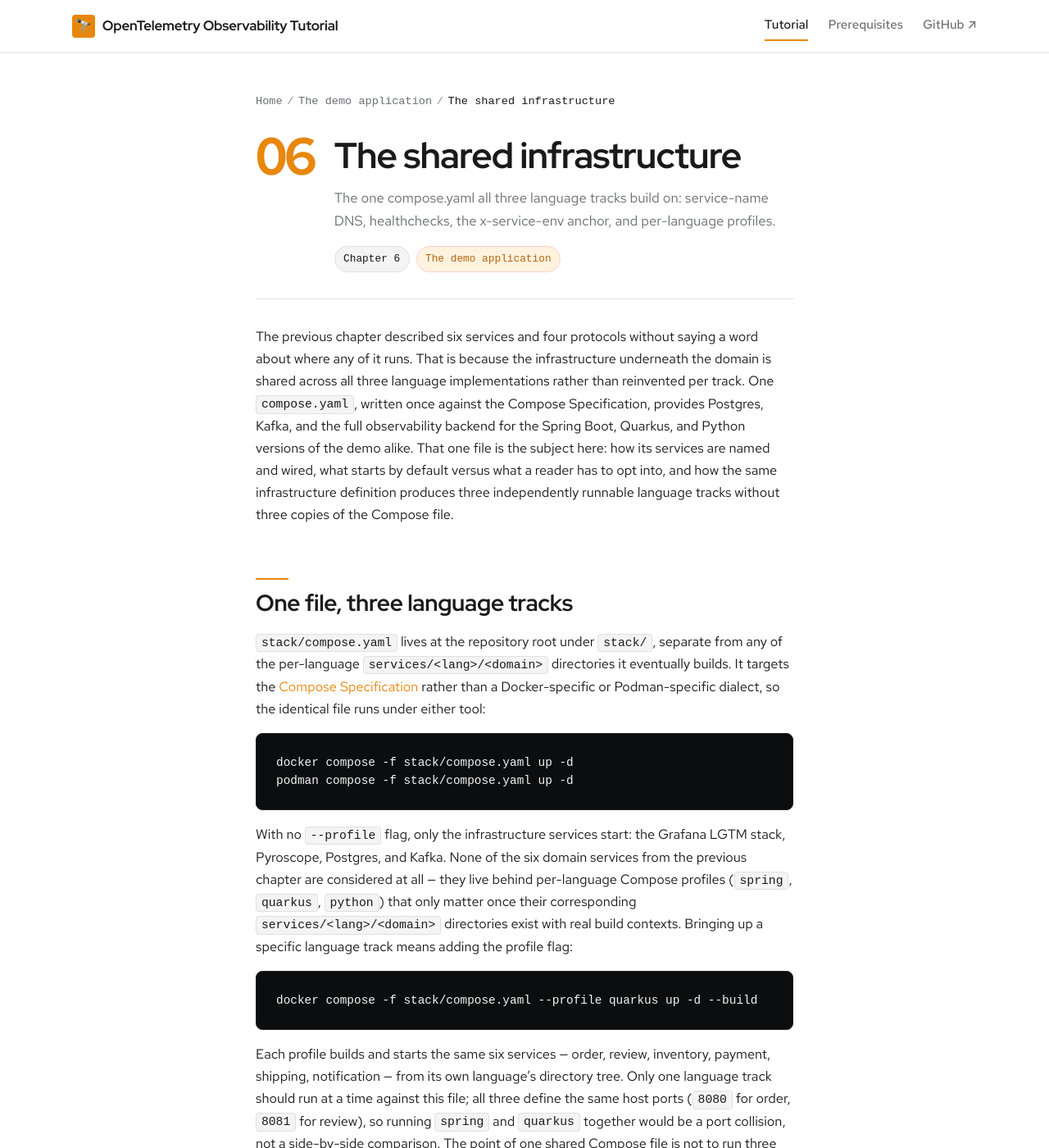
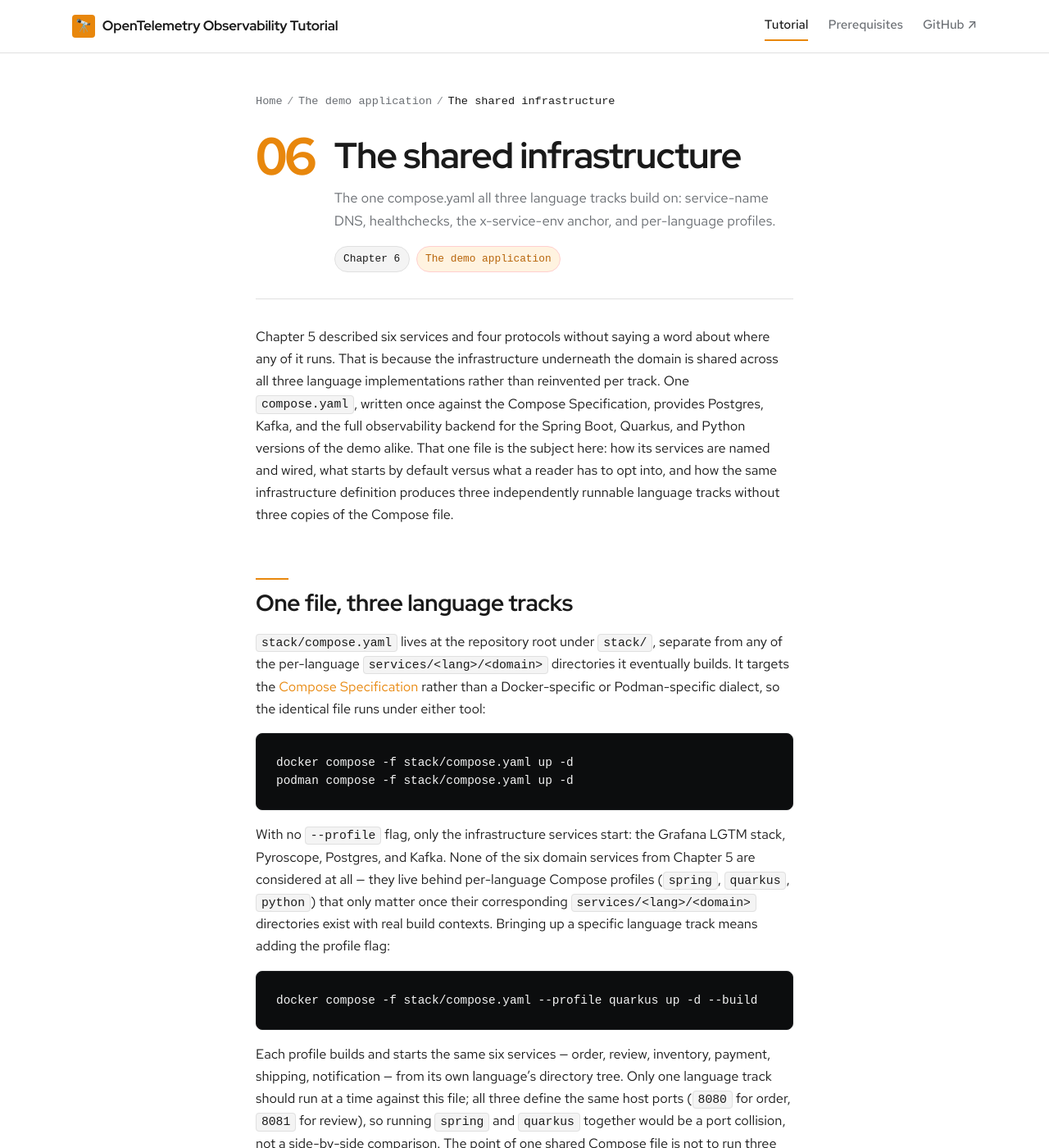
Before and after one commit to patterncatalyst/otel-observability-tutorial, a Jekyll site: the page built from _docs/06-the-shared-infrastructure.md, in a window 1280 px wide and 1400 px high. Shown: the whole window at 82% size. Built offline with Jekyll 4.4.1, drawn with Linux system fonts in a browser that asks for light colours; some web fonts are replaced; some of the changed text lies outside the part shown.

Commit message:
style(docs): name target chapters instead of positional refs (voice pass); mark Phase 2 done

````diff
--- a/_docs/06-the-shared-infrastructure.md
+++ b/_docs/06-the-shared-infrastructure.md
@@ -5,7 +5,7 @@
 description: "The one compose.yaml all three language tracks build on: service-name DNS, healthchecks, the x-service-env anchor, and per-language profiles."
 ---
 
-The previous chapter described six services and four protocols without saying a word about where any of it runs. That is because the infrastructure underneath the domain is shared across all three language implementations rather than reinvented per track. One `compose.yaml`, written once against the Compose Specification, provides Postgres, Kafka, and the full observability backend for the Spring Boot, Quarkus, and Python versions of the demo alike. That one file is the subject here: how its services are named and wired, what starts by default versus what a reader has to opt into, and how the same infrastructure definition produces three independently runnable language tracks without three copies of the Compose file.
+Chapter 5 described six services and four protocols without saying a word about where any of it runs. That is because the infrastructure underneath the domain is shared across all three language implementations rather than reinvented per track. One `compose.yaml`, written once against the Compose Specification, provides Postgres, Kafka, and the full observability backend for the Spring Boot, Quarkus, and Python versions of the demo alike. That one file is the subject here: how its services are named and wired, what starts by default versus what a reader has to opt into, and how the same infrastructure definition produces three independently runnable language tracks without three copies of the Compose file.
 
 ## One file, three language tracks
 
@@ -16,7 +16,7 @@
 podman compose -f stack/compose.yaml up -d
 ```
 
-With no `--profile` flag, only the infrastructure services start: the Grafana LGTM stack, Pyroscope, Postgres, and Kafka. None of the six domain services from the previous chapter are considered at all — they live behind per-language Compose profiles (`spring`, `quarkus`, `python`) that only matter once their corresponding `services/<lang>/<domain>` directories exist with real build contexts. Bringing up a specific language track means adding the profile flag:
+With no `--profile` flag, only the infrastructure services start: the Grafana LGTM stack, Pyroscope, Postgres, and Kafka. None of the six domain services from Chapter 5 are considered at all — they live behind per-language Compose profiles (`spring`, `quarkus`, `python`) that only matter once their corresponding `services/<lang>/<domain>` directories exist with real build contexts. Bringing up a specific language track means adding the profile flag:
 
 ```bash
 docker compose -f stack/compose.yaml --profile quarkus up -d --build
@@ -30,7 +30,7 @@
 
 - **lgtm** — the Grafana `otel-lgtm` all-in-one image: Grafana itself, plus Tempo (traces), Loki (logs), Mimir (metrics), and an OpenTelemetry Collector, all in one container. It publishes Grafana's UI on `3000`, OTLP over gRPC on `4317` and over HTTP on `4318`, Mimir's Prometheus-compatible query endpoint on `9090`, Loki on `3100`, and Tempo on `3200`.
 - **pyroscope** — Grafana Pyroscope, the continuous-profiling backend, on `4040`. It is the fourth signal this tutorial covers, alongside traces, metrics, and logs.
-- **postgres** — a single Postgres 17 instance holding the shared `appdb` database described in the previous chapter, initialized from `stack/db/init/01-schema.sql` on first boot.
+- **postgres** — a single Postgres 17 instance holding the shared `appdb` database described in Chapter 5, initialized from `stack/db/init/01-schema.sql` on first boot.
 - **kafka** — a single-broker Kafka cluster running in KRaft mode, with no ZooKeeper dependency to stand up alongside it.
 
 A fifth service, **kcat**, is defined but does not start by default — it sits behind a `tools` Compose profile and exists purely as an ad-hoc CLI client for inspecting Kafka from outside any of the domain services. This stack has no web-based Kafka admin UI. Grafana is the only browser GUI the tutorial relies on; every other interaction with the infrastructure — listing topics, producing a test message, tailing a consumer — goes through the command line, either via `kcat` or via Kafka's own bundled scripts. This is a conscious choice: a second GUI for one piece of infrastructure adds a maintenance burden and a second thing to explain, where a handful of CLI invocations do the same job and generalize to how most engineers actually debug Kafka in production.
@@ -111,4 +111,4 @@
 
 Tearing the shared stack down is a plain `docker compose -f stack/compose.yaml down`, with a `-v` flag added when you also want to drop the Postgres and Kafka volumes and start the next run from a clean schema and an empty topic.
 
-With the infrastructure this tutorial sits on now established — what starts by default, how services find each other, and how the per-language profiles share one environment definition — the next chapter moves into the service skeletons themselves: the minimal, uninstrumented versions of order, inventory, payment, shipping, notification, and review that later chapters progressively instrument.
+With the infrastructure this tutorial sits on now established — what starts by default, how services find each other, and how the per-language profiles share one environment definition — Chapter 7 moves into the service skeletons themselves: the minimal, uninstrumented versions of order, inventory, payment, shipping, notification, and review that later chapters progressively instrument.
````
Also changed, not shown: _docs/01-why-observability.md (+1 -1 lines), _docs/02-opentelemetry-architecture.md (+2 -2 lines), _docs/19-the-collector.md (+1 -1 lines), _docs/20-sampling.md (+1 -1 lines), _plans/master-plan.md (+1 -1 lines).
